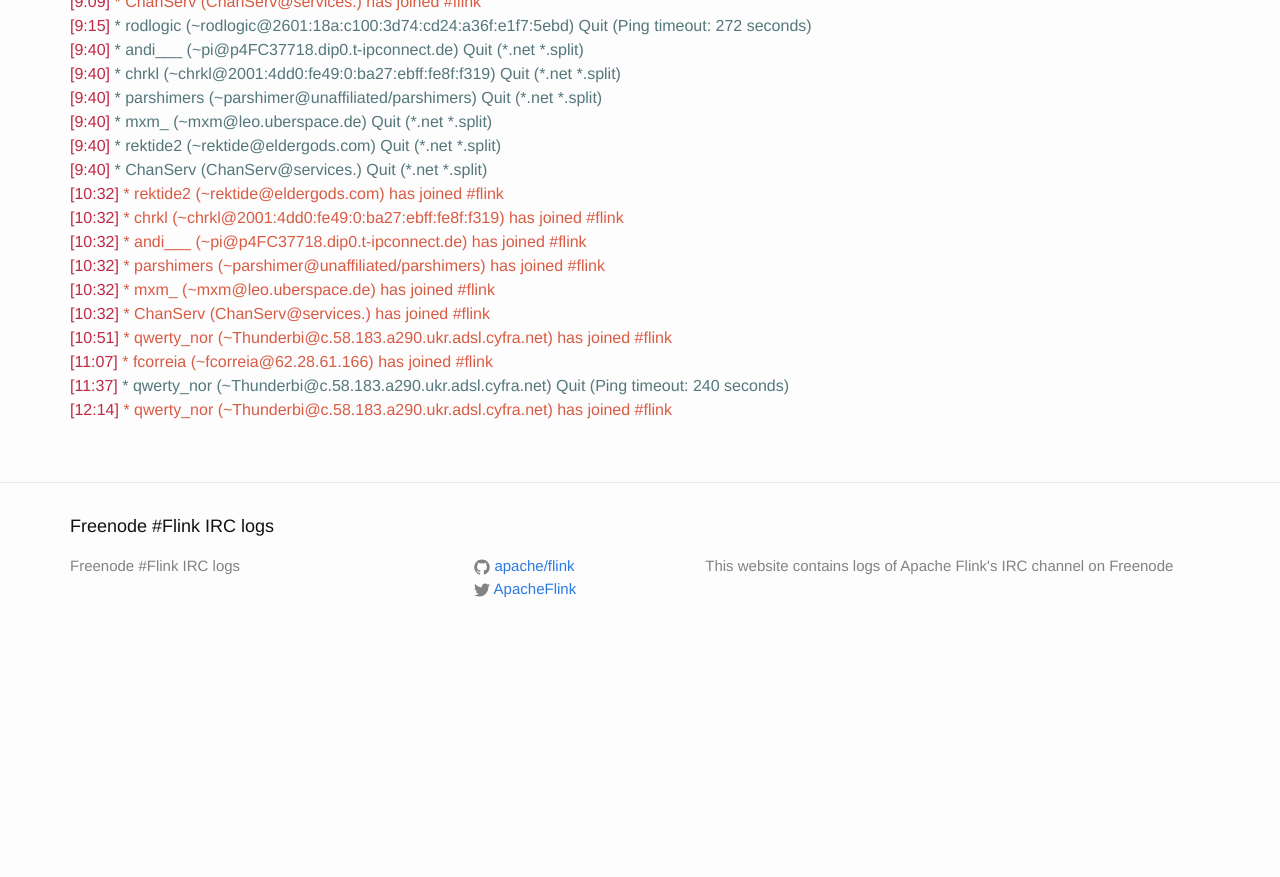
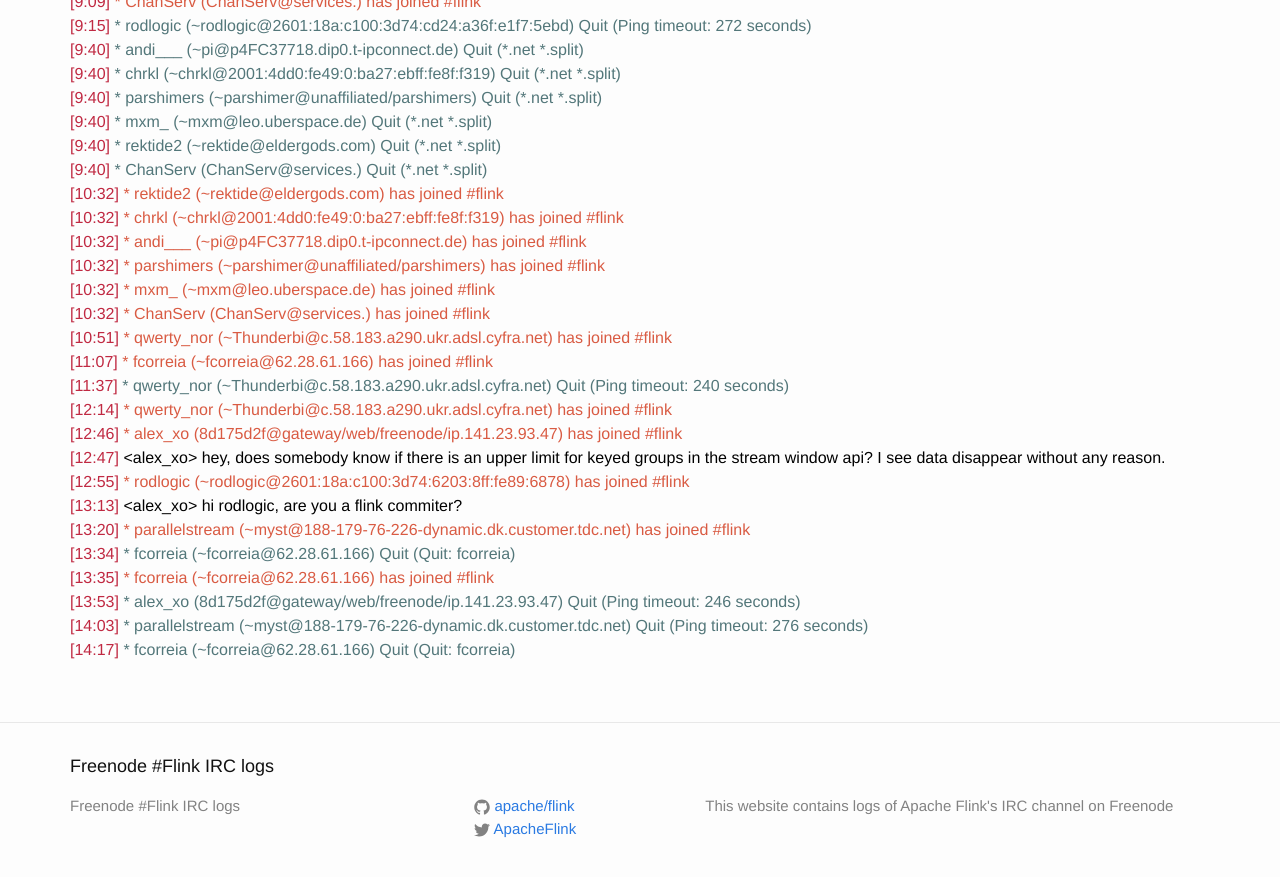
Before and after one commit to flink-irc-logs/flink-irc-logs.github.io, a Jekyll site: the page built from _posts/2015-11-26-logs.markdown, in a window 1280 px wide and 900 px high, scrolled down 666 px. Shown: the top 877 px of the window. Built offline with Jekyll 4.4.1, drawn with Linux system fonts in a browser that asks for light colours; before the commit the page ends 1326 px from its top, so only the background shows below that.

Commit message:
Update of the logs on Thu Nov 26 14:24:59 CET 2015

```diff
--- a/_posts/2015-11-26-logs.markdown
+++ b/_posts/2015-11-26-logs.markdown
@@ -41,3 +41,13 @@
 <span class="irc-date">[11:07]</span> <span class="irc-green">* fcorreia (~fcorreia@62.28.61.166) has joined #flink</span><br />
 <span class="irc-date">[11:37]</span> <span class="irc-navy">* qwerty_nor (~Thunderbi@c.58.183.a290.ukr.adsl.cyfra.net) Quit (Ping timeout: 240 seconds)</span><br />
 <span class="irc-date">[12:14]</span> <span class="irc-green">* qwerty_nor (~Thunderbi@c.58.183.a290.ukr.adsl.cyfra.net) has joined #flink</span><br />
+<span class="irc-date">[12:46]</span> <span class="irc-green">* alex_xo (8d175d2f@gateway/web/freenode/ip.141.23.93.47) has joined #flink</span><br />
+<span class="irc-date">[12:47]</span> <span class="irc-black">&lt;alex_xo&gt; hey, does somebody know if there is an upper limit for keyed groups in the stream window api? I see data disappear without any reason.</span><br />
+<span class="irc-date">[12:55]</span> <span class="irc-green">* rodlogic (~rodlogic@2601:18a:c100:3d74:6203:8ff:fe89:6878) has joined #flink</span><br />
+<span class="irc-date">[13:13]</span> <span class="irc-black">&lt;alex_xo&gt; hi rodlogic, are you a flink commiter?</span><br />
+<span class="irc-date">[13:20]</span> <span class="irc-green">* parallelstream (~myst@188-179-76-226-dynamic.dk.customer.tdc.net) has joined #flink</span><br />
+<span class="irc-date">[13:34]</span> <span class="irc-navy">* fcorreia (~fcorreia@62.28.61.166) Quit (Quit: fcorreia)</span><br />
+<span class="irc-date">[13:35]</span> <span class="irc-green">* fcorreia (~fcorreia@62.28.61.166) has joined #flink</span><br />
+<span class="irc-date">[13:53]</span> <span class="irc-navy">* alex_xo (8d175d2f@gateway/web/freenode/ip.141.23.93.47) Quit (Ping timeout: 246 seconds)</span><br />
+<span class="irc-date">[14:03]</span> <span class="irc-navy">* parallelstream (~myst@188-179-76-226-dynamic.dk.customer.tdc.net) Quit (Ping timeout: 276 seconds)</span><br />
+<span class="irc-date">[14:17]</span> <span class="irc-navy">* fcorreia (~fcorreia@62.28.61.166) Quit (Quit: fcorreia)</span><br />
```
